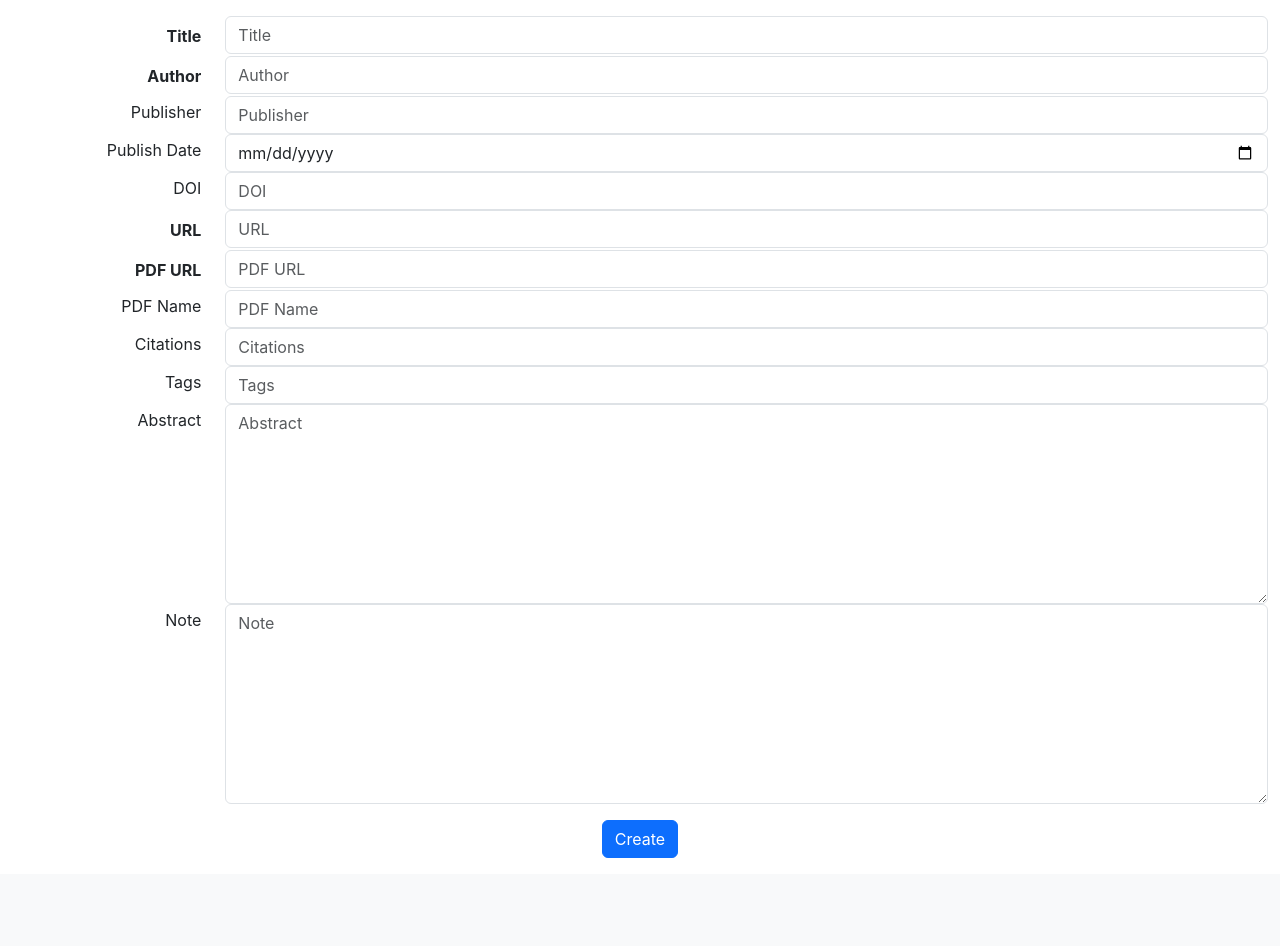
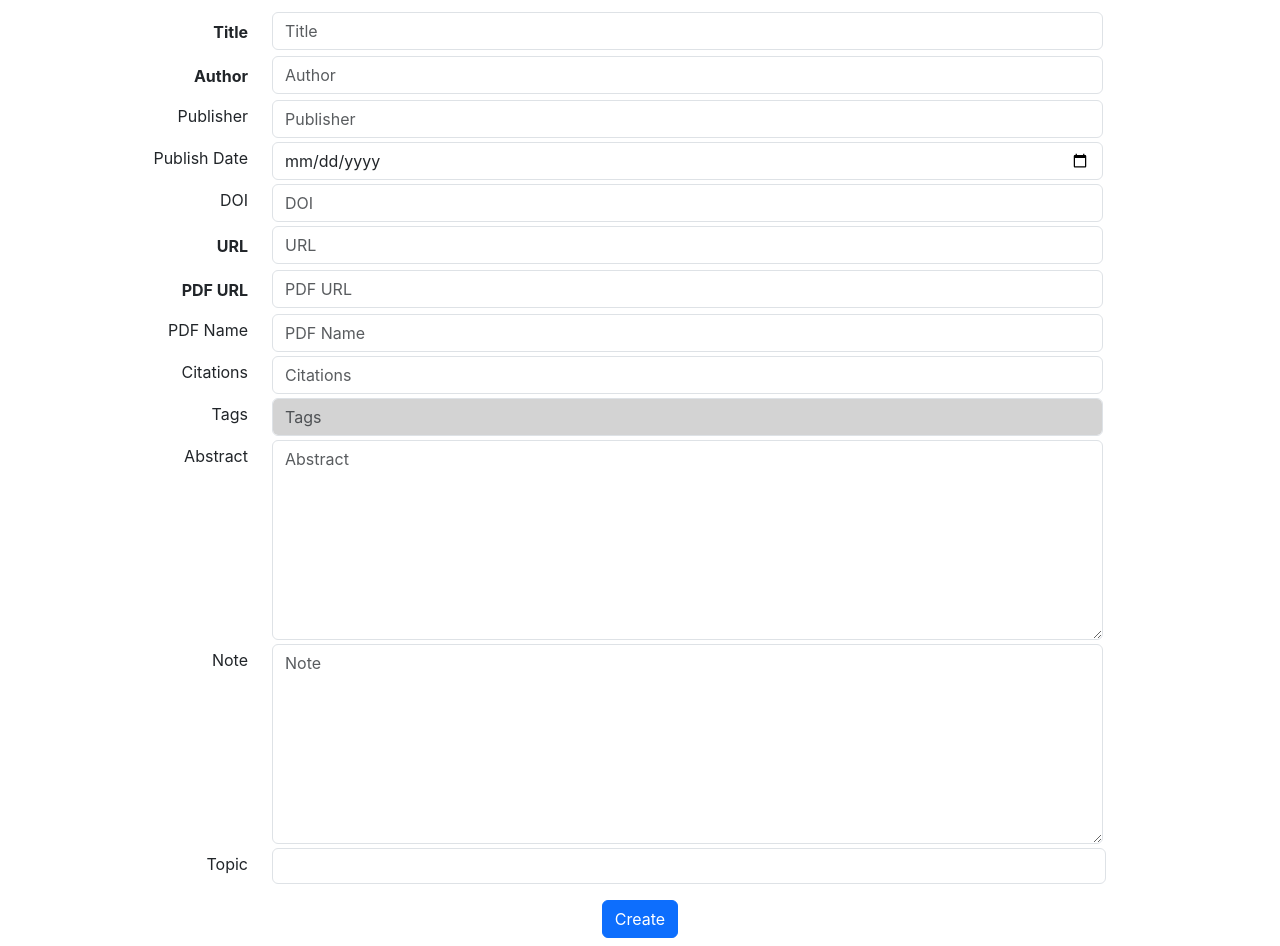
Before and after one commit to doosik71/paperman2, a Django app: page /paper/create/ in a window 1280 px wide. Shown: the part 40-986 px from the top of the page. Before the commit the page ends 898 px from the top, so only its background shows below. Run offline with Django 5.2, Linux system fonts and the light colour scheme; data that the repository does not hold is empty; some libraries are stand-ins or nearby versions.

Commit message:
Update paper create.

```diff
--- a/paper/templates/paper/paper_create.html
+++ b/paper/templates/paper/paper_create.html
@@ -1,82 +1,107 @@
 {% extends "base.html" %}
 {% block content %}
-<div class="d-flex justify-content-center">
-  <div class="container-xxl my-2 col-12">
-    <form method="POST">
+<div class="justify-content-center">
+  <div class="container">
+    {% if messages %}
+    <div class="row">
+      {% for message in messages %}
+      <div class="message">
+        {{ message }}
+        <button type="button" onclick="this.parentElement.style.display='none'" class="message">✖</button>
+      </div>
+      {% endfor %}
+    </div>
+    {% endif %}
+    <div class="row">
+      <form method="POST" action="{% url 'paper_create' %}">
         {% csrf_token %}
         <div class="row my-2">
-        <div class="col-2 text-right mt-1">
+          <div class="col-2 text-right mt-2">
             <label for="title" class="form-label fw-bold mt-1">Title</label>
           </div>
-        <div class="col-10">
+          <div class="col-9 mt-1">
             <input type="text" class="form-control" id="title" name="title" placeholder="Title" required>
           </div>
-        <div class="col-2 text-right mt-1">
+          <div class="col-2 text-right mt-2">
             <label for="author" class="form-label fw-bold mt-1">Author</label>
           </div>
-        <div class="col-10">
+          <div class="col-9 mt-1">
             <input type="text" class="form-control" id="author" name="author" placeholder="Author" required>
           </div>
-        <div class="col-2 text-right mt-1">
+          <div class="col-2 text-right mt-2">
             <label for="publisher" class="form-label">Publisher</label>
           </div>
-        <div class="col-10">
+          <div class="col-9 mt-1">
             <input type="text" class="form-control" id="publisher" name="publisher" placeholder="Publisher">
           </div>
-        <div class="col-2 text-right mt-1">
+          <div class="col-2 text-right mt-2">
             <label for="publish_date" class="form-label">Publish Date</label>
           </div>
-        <div class="col-10">
+          <div class="col-9 mt-1">
             <input type="date" class="form-control" id="publish_date" name="publish_date" placeholder="Publish Date">
           </div>
-        <div class="col-2 text-right mt-1">
+          <div class="col-2 text-right mt-2">
             <label for="doi" class="form-label">DOI</label>
           </div>
-        <div class="col-10">
+          <div class="col-9 mt-1">
             <input type="text" class="form-control" id="doi" name="doi" placeholder="DOI">
           </div>
-        <div class="col-2 text-right mt-1">
+          <div class="col-2 text-right mt-2">
             <label for="url" class="form-label fw-bold mt-1">URL</label>
           </div>
-        <div class="col-10">
+          <div class="col-9 mt-1">
             <input type="text" class="form-control" id="url" name="url" placeholder="URL" required>
           </div>
-        <div class="col-2 text-right mt-1">
+          <div class="col-2 text-right mt-2">
             <label for="pdf_url" class="form-label fw-bold mt-1">PDF URL</label>
           </div>
-        <div class="col-10">
+          <div class="col-9 mt-1">
             <input type="text" class="form-control" id="pdf_url" name="pdf_url" placeholder="PDF URL" required>
           </div>
-        <div class="col-2 text-right mt-1">
+          <div class="col-2 text-right mt-2">
             <label for="pdf_name" class="form-label">PDF Name</label>
           </div>
-        <div class="col-10">
+          <div class="col-9 mt-1">
             <input type="text" class="form-control" id="pdf_name" name="pdf_name" placeholder="PDF Name">
           </div>
-        <div class="col-2 text-right mt-1">
+          <div class="col-2 text-right mt-2">
             <label for="citations" class="form-label">Citations</label>
           </div>
-        <div class="col-10">
+          <div class="col-9 mt-1">
             <input type="text" class="form-control" id="citations" name="citations" placeholder="Citations">
           </div>
-        <div class="col-2 text-right mt-1">
+          <div class="col-2 text-right mt-2">
             <label for="tags" class="form-label">Tags</label>
           </div>
-        <div class="col-10">
-          <input type="text" class="form-control" id="tags" name="tags" placeholder="Tags">
+          <div class="col-9 mt-1">
+            <input type="text" class="form-control disabled" id="tags" name="tags" placeholder="Tags" readonly>
           </div>
-        <div class="col-2 text-right mt-1">
+          <div class="col-2 text-right mt-2">
             <label for="abstract" class="form-label">Abstract</label>
           </div>
-        <div class="col-10">
+          <div class="col-9 mt-1">
             <textarea type="abstract" class="form-control note" id="abstract" name="abstract"
               placeholder="Abstract"></textarea>
           </div>
-        <div class="col-2 text-right mt-1">
+          <div class="col-2 text-right mt-2">
             <label for="note" class="form-label">Note</label>
           </div>
-        <div class="col-10">
+          <div class="col-9 mt-1">
             <textarea type="text" class="form-control note" id="note" name="note" placeholder="Note"></textarea>
+          </div>
+          <div class="col-2 text-right mt-2">
+            <label for="topic" class="form-label">Topic</label>
+          </div>
+          <div class="col-9 mt-1 py-1 border rounded topic-panel">
+            {% for topic in topics %}
+            <div>
+              <input class="form-check-input" type="checkbox" id="topic-{{ topic.id }}" name="topics" value="{{ topic.id }}"
+                title="{{ topic.title }}" {% if topic.id in topic_ids %} checked {% endif %}>
+              <label class="form-check-label" for="topic-{{ topic.id }}">
+                {{ topic.title }}
+              </label>
+            </div>
+            {% endfor %}
           </div>
           <div class="col-12 mt-3 text-center">
             <button type="submit" class="btn btn-primary mx-2">Create</button>
@@ -85,4 +110,5 @@
       </form>
     </div>
   </div>
+</div>
 {% endblock %}
--- a/paper/views.py
+++ b/paper/views.py
@@ -37,7 +37,9 @@ def paper_list(request):
         papers = []
         search = ""
 
-    return render(request, "paper/paper_list.html", {"papers": papers, "search": search})
+    return render(
+        request, "paper/paper_list.html", {"papers": papers, "search": search}
+    )
 
 
 def paper_create(request):
@@ -45,45 +47,69 @@ def paper_create(request):
     Create a new paper
     """
 
+    topics = Topic.objects.all()
+    topics = sorted(topics, key=lambda t: t.title)
+
     if request.method == "POST":
-        title = request.POST["title"]
-        author = request.POST["author"]
-        publisher = request.POST["publisher"]
-        publish_date = request.POST["publish_date"]
-        doi = request.POST["doi"]
-        url = request.POST["url"]
-        pdf_url = request.POST["pdf_url"]
-        pdf_name = request.POST["pdf_name"]
-        citations = request.POST["citations"]
-        tags = request.POST["tags"]
-        abstract = request.POST["abstract"]
-        note = request.POST["note"]
+        try:
+            title = request.POST["title"]
+            author = request.POST["author"]
+            publisher = request.POST["publisher"]
+            publish_date = request.POST["publish_date"]
+            doi = request.POST["doi"]
+            url = request.POST["url"]
+            pdf_url = request.POST["pdf_url"]
+            pdf_name = request.POST["pdf_name"]
+            citations = request.POST["citations"]
+            tags = request.POST["tags"]
+            abstract = request.POST["abstract"]
+            note = request.POST["note"]
 
-        publish_date = datetime.strptime(publish_date, "%Y-%m-%d")
-        publish_date = timezone.make_aware(
-            publish_date, timezone.get_current_timezone()
-        )
+            if publish_date:
+                publish_date = datetime.strptime(publish_date, "%Y-%m-%d")
+                publish_date = timezone.make_aware(
+                    publish_date, timezone.get_current_timezone()
+                )
+            else:
+                publish_date = None
 
-        Paper.objects.create(
-            title=title.strip(),
-            author=author.strip(),
-            publisher=publisher.strip(),
-            publish_date=publish_date,
-            doi=doi.strip(),
-            url=url.strip(),
-            pdf_url=pdf_url.strip(),
-            pdf_name=pdf_name.strip(),
-            citations=citations,
-            tags=tags.strip(),
-            abstract=abstract.strip(),
-            note=note.strip(),
-        )
+            if citations == "":
+                citations = None
 
-        logger.info(f"Paper created: {title}")
+            paper = Paper.objects.create(
+                title=title.strip(),
+                author=author.strip(),
+                publisher=publisher.strip(),
+                publish_date=publish_date,
+                doi=doi.strip(),
+                url=url.strip(),
+                pdf_url=pdf_url.strip(),
+                pdf_name=pdf_name.strip(),
+                citations=citations,
+                tags=tags.strip(),
+                abstract=abstract.strip(),
+                note=note.strip(),
+            )
 
-        return redirect("paper_list")
+            selected_topics = request.POST.getlist("topics")
 
-    return render(request, "paper/paper_create.html")
+            for topic_id in selected_topics:
+                topic = Topic.objects.get(id=topic_id)
+                paper.topics.add(topic)
+
+            paper.save()
+
+            message = f'Paper created: "{title}"'
+            messages.success(request, message)
+            logger.info(message)
+
+            return redirect("paper_detail", paper.id)
+        except Exception as e:
+            message = f"Error: {e}"
+            messages.error(request, message)
+            logger.error(message)
+
+    return render(request, "paper/paper_create.html", {"topics": topics})
 
 
 def paper_detail(request, id):
@@ -92,8 +118,15 @@ def paper_detail(request, id):
     """
 
     paper = get_object_or_404(Paper, id=id)
+    topics = Topic.objects.all()
+    topic_ids = list(paper.topics.values_list("id", flat=True))
+    topics = sorted(topics, key=lambda t: t.title)
 
-    return render(request, "paper/paper_detail.html", {"paper": paper})
+    return render(
+        request,
+        "paper/paper_detail.html",
+        {"paper": paper, "topics": topics, "topic_ids": topic_ids},
+    )
 
 
 def paper_pdf(request, id):
@@ -147,13 +180,23 @@ def paper_update(request, id):
             paper.abstract = request.POST["abstract"].strip()
             paper.note = request.POST["note"].strip()
 
-            publish_date = datetime.strptime(publish_date, "%Y-%m-%d")
-            paper.publish_date = timezone.make_aware(
-                publish_date, timezone.get_current_timezone()
-            )
+            if publish_date:
+                publish_date = datetime.strptime(publish_date, "%Y-%m-%d")
+                publish_date = timezone.make_aware(
+                    publish_date, timezone.get_current_timezone()
+                )
+            else:
+                publish_date = None
 
             if paper.citations == "":
                 paper.citations = None
+
+            selected_topics = request.POST.getlist("topics")
+            paper.topics.clear()
+
+            for topic_id in selected_topics:
+                topic = Topic.objects.get(id=topic_id)
+                paper.topics.add(topic)
 
             paper.save()
 
@@ -165,7 +208,7 @@ def paper_update(request, id):
             messages.error(request, message)
             logger.error(message)
 
-    return render(request, "paper/paper_detail.html", {"paper": paper})
+    return redirect("paper_detail", id)
 
 
 def paper_update_note(request, id):
--- a/static/css/style.css
+++ b/static/css/style.css
@@ -41,6 +41,10 @@ a {
   text-decoration: none;
 }
 
+input.disabled {
+  background-color: lightgray;
+}
+
 main table thead tr th {
   background-color: ghostwhite;
 }
@@ -52,6 +56,11 @@ main table thead tr th {
 .smaller {
   font-size: 0.6rem;
   padding-top: 0.4em;
+}
+
+div.topic-panel {
+  margin-left: 12px;
+  width: 73.2%;
 }
 
 header nav span#status {
@@ -171,12 +180,10 @@ div.markdown h1 {
   font-size: 2em;
   padding-top: 0.2em;
   padding-bottom: 0.2em;
-  border-bottom: 2px solid SteelBlue;
 }
 
 div.markdown h2 {
   font-size: 1.6em;
-  text-decoration: underline;
 }
 
 div.markdown h3 {
@@ -303,12 +310,11 @@ w-160px {
 Markdown Editor
 **************/
 
-span.cm-header.cm-header-1 {
-  line-height: 1.5em !important;
+main div#note-panel div.CodeMirror span.cm-header.cm-header-1 {
+  line-height: 1.3em;
   font-size: 2em;
   padding-top: 0.2em;
   padding-bottom: 0.2em;
-  border-bottom: 2px solid SteelBlue;
 }
 
 span.cm-header.cm-header-1,
@@ -323,10 +329,11 @@ span.cm-header.cm-header-6 {
   margin-bottom: 1em;
 }
 
-span.cm-header.cm-header-2 {
-  text-decoration: underline;
-}
-
 span.cm-em {
   color: orangered;
 }
+
+main div#note-panel div.CodeMirror span.cm-link {
+  color: dodgerblue;
+  text-decoration: none;
+}
```
Also changed, not shown: paper/templates/paper/paper_detail.html (+41 -27 lines), paper/templates/paper/paper_note.html (+24 -39 lines). Lines whose indentation alone changed are shown as unchanged.
